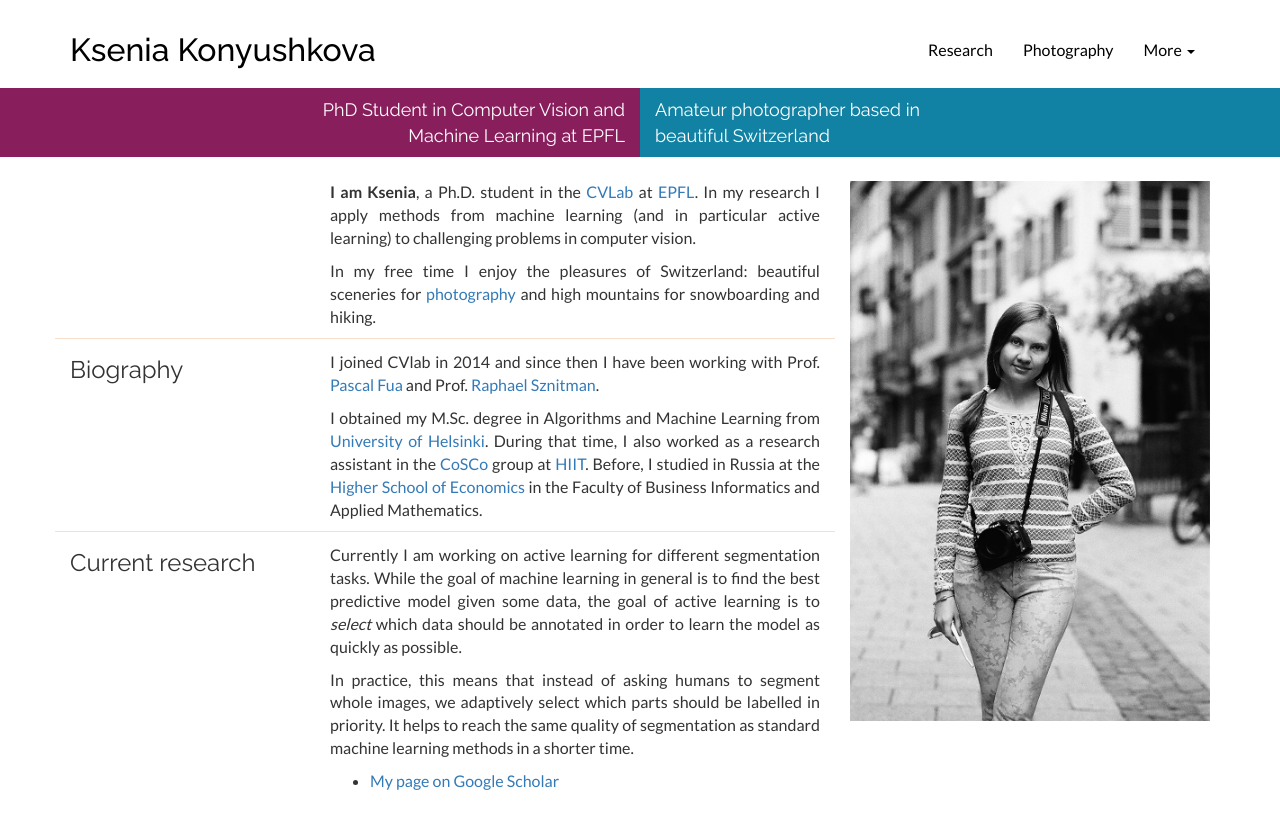
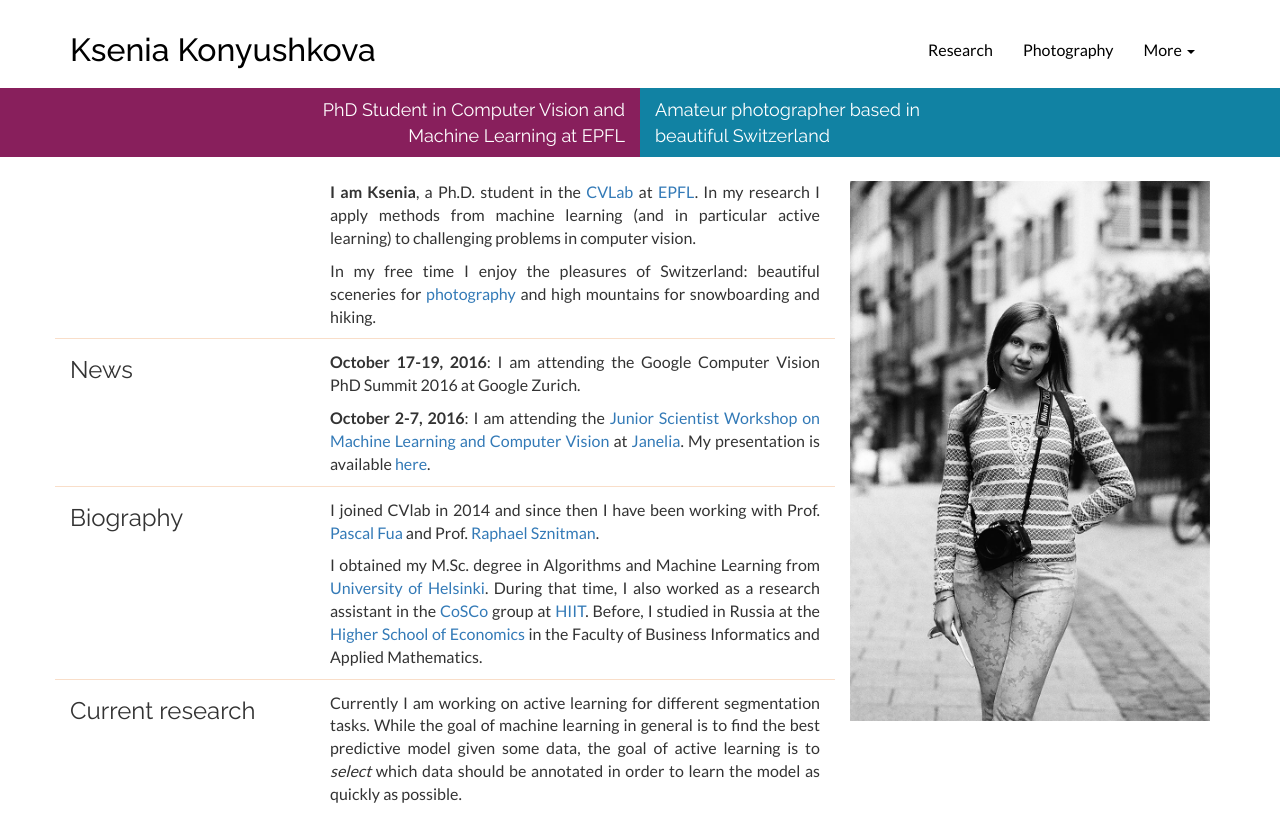
Before and after one commit to ksenia-konyushkova/ksyu-web, a Jekyll site: the page built from index.html, in a window 1280 px wide. Shown: the top 819 px of the page. Built offline with Jekyll 4.4.1, drawn with Linux system fonts in a browser that asks for light colours; nearby versions of some CDN libraries; grey boxes are pictures that could not be loaded.

Commit message:
Add news section on homepage.
Added a news section on the homepage, with two pieces of news: the Janelia
workshop and the Google workshop.

```diff
--- a/index.html
+++ b/index.html
@@ -14,6 +14,26 @@ In my research I apply methods from machine learning (and in particular active l
         <p>
           In  my free time I enjoy the pleasures of Switzerland:
           beautiful sceneries for <a href="/photography">photography</a> and high mountains for snowboarding and hiking.
+        </p>
+      </div>
+    </div>
+
+    <div class="row row-separated">
+      <div class="col-md-4">
+        <h3>News</h3>
+      </div>
+      <div class="col-md-8 justified">
+        <p>
+          <strong>October 17-19, 2016</strong>: I am attending the Google
+          Computer Vision PhD Summit 2016 at Google Zurich.
+        </p>
+        <p>
+          <strong>October 2-7, 2016</strong>: I am attending the <a
+          href="https://www.janelia.org/you-janelia/conferences/junior-scientist-workshop-machine-learning-and-computer-vision">Junior
+          Scientist Workshop on Machine Learning and Computer Vision</a> at <a
+          href="https://www.janelia.org/">Janelia</a>. My presentation is
+          available <a
+          href="https://prezi.com/flksinw5ix8_/janelia-talk">here</a>.
         </p>
       </div>
     </div>
```
